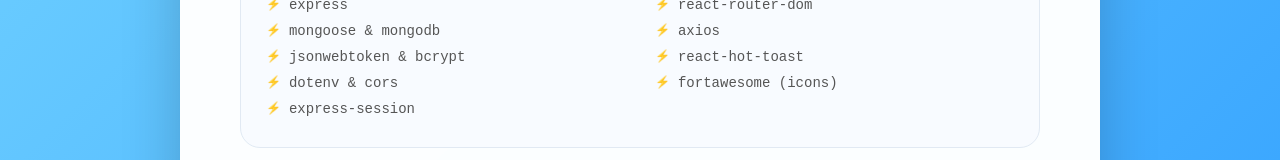
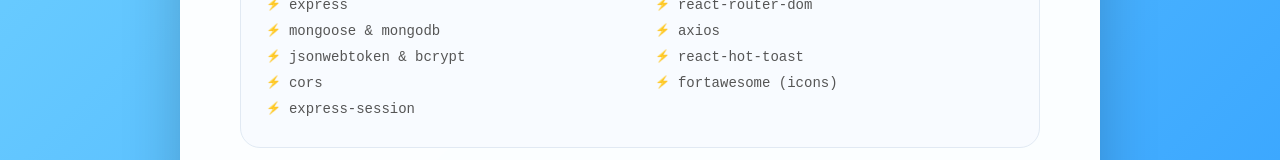
Before and after one commit to otappytaps/flush-website, a React (Vite) app in the folder frontend/: page /about in a window 1280 px wide. Shown: the part 856-1016 px from the top of the page. Built offline with nearby package versions, Linux system fonts and the light colour scheme; no server answers; the HTML template or start-up script is replaced by a standard one.

Commit message:
fix: libraries

```diff
--- a/frontend/src/components/AboutUs.jsx
+++ b/frontend/src/components/AboutUs.jsx
@@ -47,7 +47,7 @@
                   <li>express</li>
                   <li>mongoose & mongodb</li>
                   <li>jsonwebtoken & bcrypt</li>
-                  <li>dotenv & cors</li>
+                  <li>cors</li>
                   <li>express-session</li>
                 </ul>
               </div>
```
